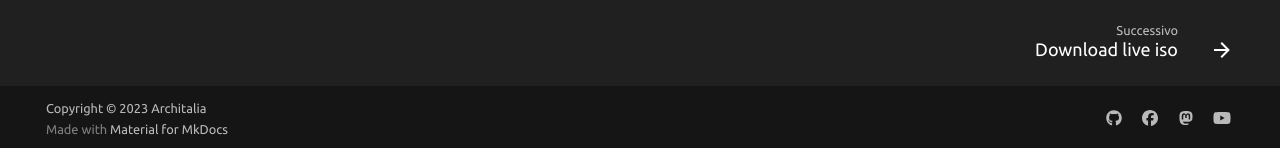
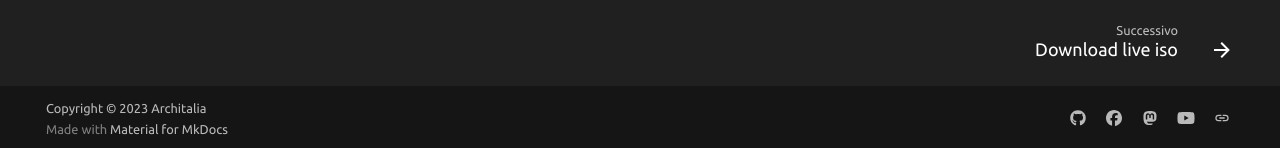
Before and after one commit to ArchItalia/site, an MkDocs documentation site: the page built from docs/index.md, in a window 1280 px wide and 1302 px high. Shown: the part 1151-1299 px from the top of the window. Built offline with MkDocs 1.6.1 and Material for MkDocs 9.7.7, drawn with Linux system fonts in a browser that asks for light colours; comment, search, counter and statistics services are not loaded; the version menu is left out.

Commit message:
Update mkdocs.yml

```diff
--- a/mkdocs.yml
+++ b/mkdocs.yml
@@ -62,6 +62,8 @@ extra:
       link: https://
     - icon: fontawesome/brands/youtube
       link: https://www.youtube.com/@ArchItalia
+    - icon: fontawesome/free/mug-saucer
+      link: https://www.paypal.com/donate/?hosted_button_id=3C4YAF9NXMEWL
 
 extra_css:
   - stylesheets/extra.css
```
